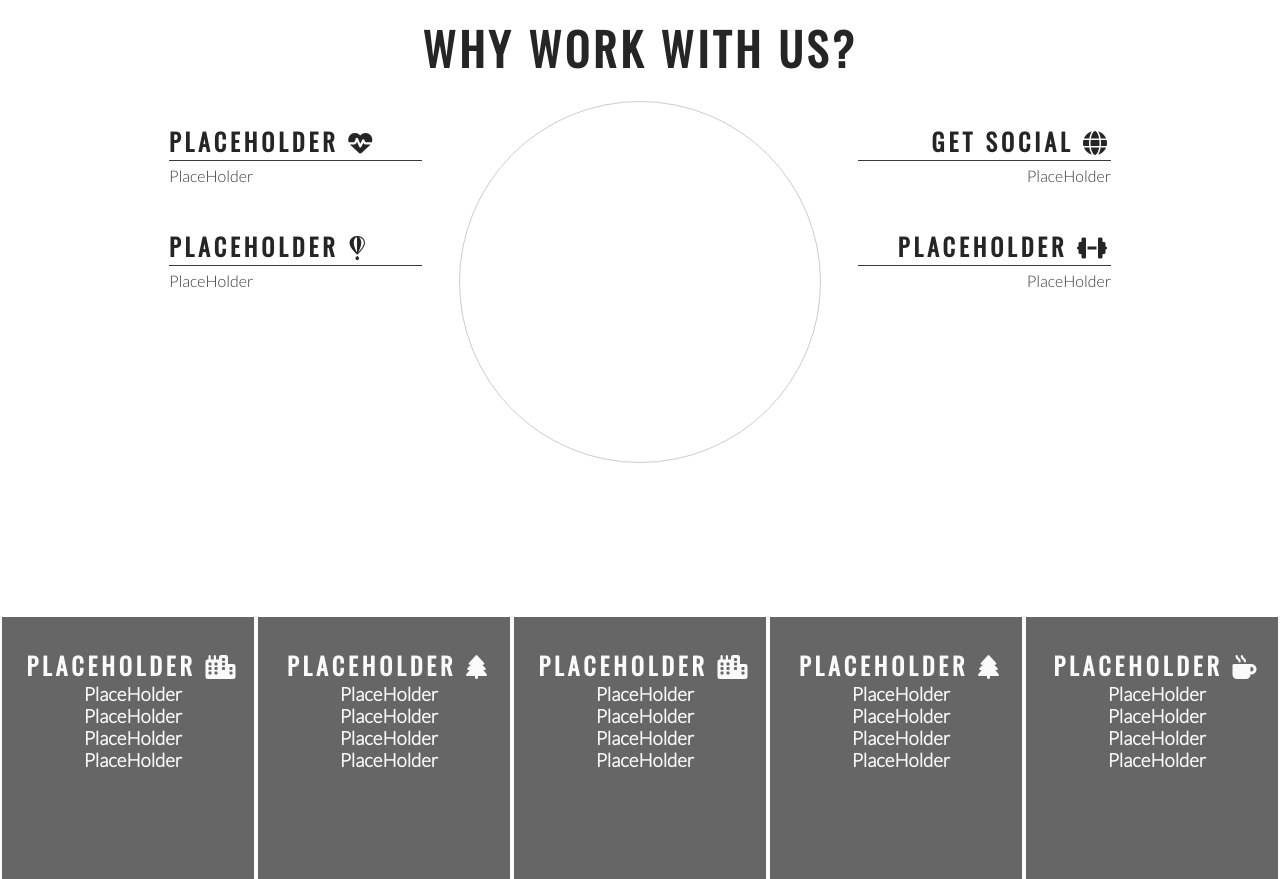
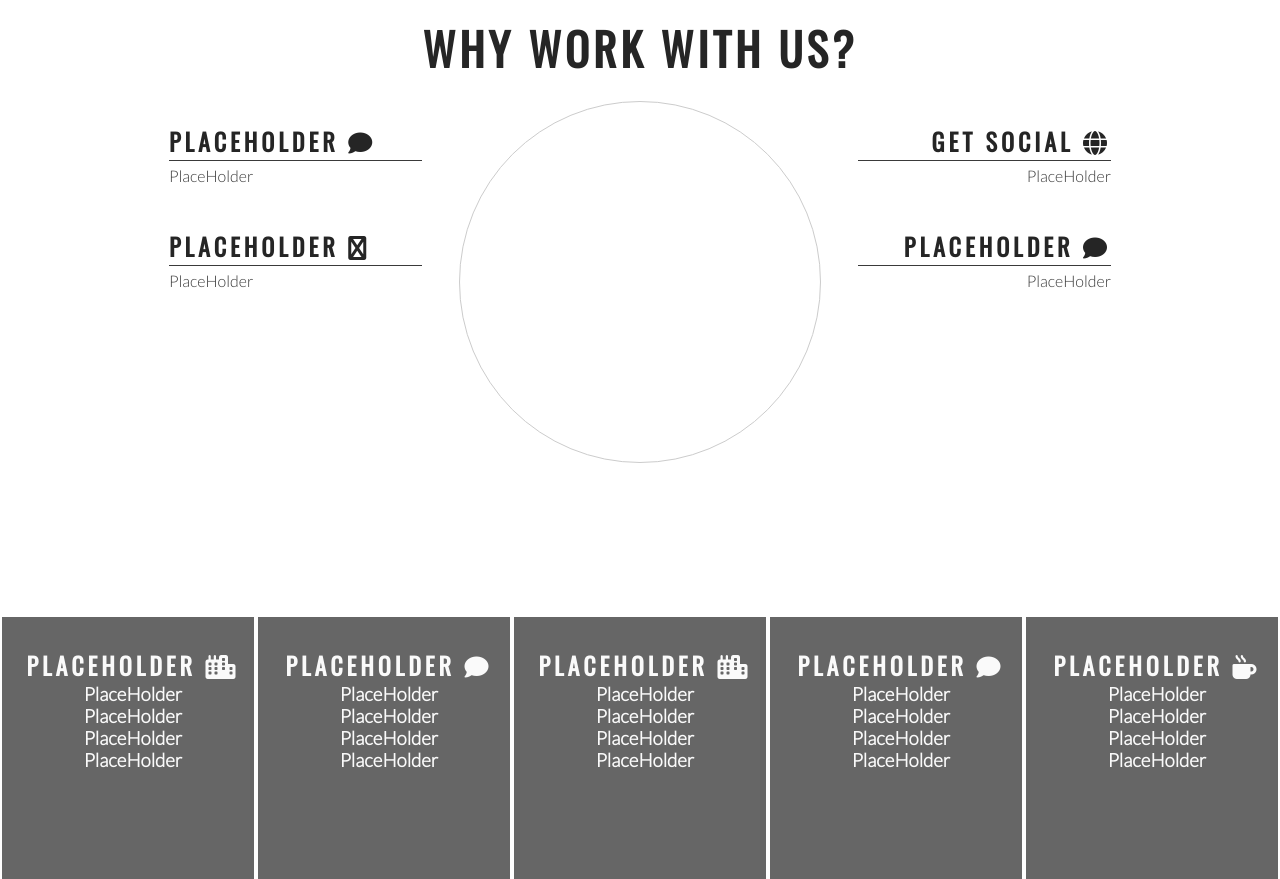
Before and after one commit to hjtb/chatUX, a plain HTML site: page index.html in a window 1280 px wide. Shown: the part 680-1559 px from the top of the page. Drawn offline with nearby package versions, Linux system fonts and the light colour scheme.

Commit message:
updated icons

```diff
--- a/index.html
+++ b/index.html
@@ -41,14 +41,14 @@
         <h2 id="welcome">Why Work With Us?</h2>
         <div id="left-about">
             <div class="left-about-heading">
-                <h2>PlaceHolder <i class="fas fa-heartbeat"></i></h2>
+                <h2>PlaceHolder <i class="fas fa-comment"></i></h2>
                 <hr>
                 <p>
                     PlaceHolder
                 </p>
             </div>
             <div class="left-about-heading">
-                <h2>PlaceHolder <i class="fab fa-fly"></i></h2>
+                <h2>PlaceHolder <i class="fab fa-comment"></i></h2>
                 <hr>
                 <p>
                     PlaceHolder
@@ -64,7 +64,7 @@
                 </p>
             </div>
             <div class="right-about-heading">
-                <h2>PlaceHolder <i class="fas fa-dumbbell"></i></h2>
+                <h2>PlaceHolder <i class="fas fa-comment"></i></h2>
                 <hr>
                 <p>
                     PlaceHolder
@@ -86,7 +86,7 @@
             <h3>PlaceHolder</h3>
         </div>
         <div>
-            <h2>PlaceHolder <i class="fas fa-tree"></i></h2>
+            <h2>PlaceHolder <i class="fas fa-comment"></i></h2>
             <h3>PlaceHolder</h3>
             <h3>PlaceHolder</h3>
             <h3>PlaceHolder</h3>
@@ -100,7 +100,7 @@
             <h3>PlaceHolder</h3>
         </div>
         <div>
-            <h2>PlaceHolder <i class="fas fa-tree"></i></h2>
+            <h2>PlaceHolder <i class="fas fa-comment"></i></h2>
             <h3>PlaceHolder</h3>
             <h3>PlaceHolder</h3>
             <h3>PlaceHolder</h3>
```
